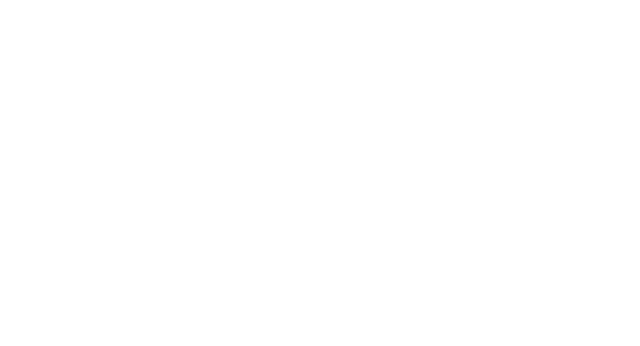
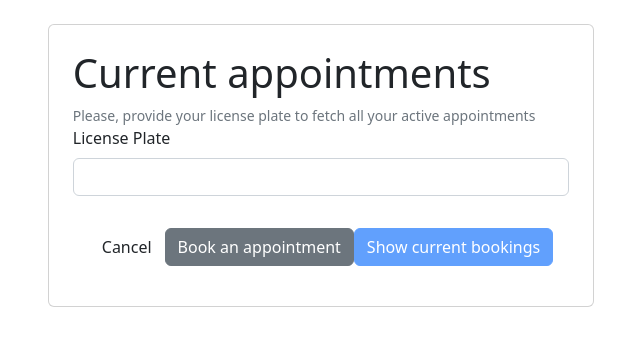
Before and after one commit to Edrac/AppointmentSystemUI, an Angular app in the folder AppointmentSystemUI/: page /current-appointments in a window 1280 px wide. Before the commit this address led to /. Shown: the top 346 px of the page, without its empty margins (319-959 px from the left). Built offline with nearby package versions, Linux system fonts and the light colour scheme.

Commit message:
added new component and updated routes

```diff
--- a/AppointmentSystemUI/src/app/app-routing.module.ts
+++ b/AppointmentSystemUI/src/app/app-routing.module.ts
@@ -10,10 +10,14 @@
   }, {
     path: 'dashboard',
     loadChildren: () => import('src/app/pages/dashboard/dashboard.module').then(m => m.DashboardModule),
-  },{
+  }, {
     path: 'registration',
     loadChildren: () => import('src/app/pages/registration/registration.module').then(m => m.RegistrationModule),
   }, {
+    path: 'current-appointments',
+    loadChildren: () => import('src/app/pages/current-appointments/current-appointments.module').then(m => m.CurrentAppointmentsModule),
+  },
+  {
     path: 'booking',
     loadChildren: () => import('src/app/pages/booking/booking.module').then(m => m.BookingModule),
   }
--- /dev/null
+++ b/AppointmentSystemUI/src/app/pages/current-appointments/current-appointments.component.html
@@ -0,0 +1,43 @@
+<div class="d-flex justify-content-center pt-4">
+  <div class="card p-4">
+    <h1>Current appointments</h1>
+    <small class="text-muted">Please, provide your license plate to fetch all your active appointments</small>
+    <form [formGroup]="registrationForm"
+          (ngSubmit)="getCurrentBookings()">
+      <div class="mb-3">
+        <label for="id"
+               class="form-label">
+          License Plate
+        </label>
+        <input id="id"
+               class="form-control"
+               type="text"
+               formControlName="id">
+      </div>
+      <div class="card-body d-flex justify-content-evenly">
+        <button class="btn btn-default"
+                type="button"
+                [routerLink]="['/dashboard']">Cancel</button>
+        <button class="btn btn-secondary"
+                type="button"
+                [routerLink]="['/booking']">Book an appointment</button>
+        <button class="btn btn-primary"
+                [disabled]="registrationForm.invalid"
+                type="submit">Show current bookings</button>
+      </div>
+    </form>
+  </div>
+</div>
+<div [class.show]="message != undefined && message != ''"
+     class="mt-5 alert alert-{{messageType}} alert-dismissible fade"
+     role="alert">
+  {{message}}
+  <button type="button"
+          class="btn-close"
+          (click)="message = ''"
+          aria-label="Close"></button>
+</div>
+<ul class="list-group">
+  <li class="list-group-item"
+      *ngFor="let appointment of appointments">{{appointment.startTime}} - {{appointment.endTime}}</li>
+</ul>
--- /dev/null
+++ b/AppointmentSystemUI/src/app/pages/current-appointments/current-appointments.component.ts
@@ -0,0 +1,56 @@
+import { Component, OnInit } from '@angular/core';
+import { FormGroup, FormBuilder, FormControl, Validators } from '@angular/forms';
+import { Router } from '@angular/router';
+import { Subscription } from 'rxjs';
+import { ApiAppointmentService } from 'src/app/core/services/api/appointment/api.appointment.service';
+import { Appointments } from 'src/app/shared/interfaces/appointments';
+
+@Component({
+  selector: 'app-current-appointments',
+  templateUrl: './current-appointments.component.html',
+  styleUrls: ['./current-appointments.component.scss']
+})
+export class CurrentAppointmentsComponent implements OnInit {
+
+  private _subscriptions: Subscription = new Subscription();
+  public registrationForm: FormGroup;
+  public message: string | undefined;
+  public messageType: string = 'info';
+  public appointments: Array<Appointments> = new Array();
+
+  constructor(
+    private _formBuilder: FormBuilder,
+    private _apiAppointmentService: ApiAppointmentService,
+    private _router: Router,
+  ) {
+    this.registrationForm = _formBuilder.group(
+      {
+        id: new FormControl('', [Validators.required, Validators.minLength(2)]),
+      }
+    );
+  }
+
+
+  ngOnInit(): void {
+  }
+
+  getCurrentBookings(): void {
+    this._subscriptions.add(
+      this._apiAppointmentService.getAppointments(this.registrationForm.controls['id'].value)
+        .subscribe(
+          (resp: Array<Appointments>) => {
+            if (resp?.length == 0) {
+              this.message = 'No appointments found';
+              this.messageType = 'info';
+            }
+            this.appointments = resp;
+          },
+          (error) => {
+            this.message = error;
+            this.messageType = 'danger';
+          }
+        )
+    );
+  }
+
+}
--- a/AppointmentSystemUI/src/app/pages/dashboard/dashboard.component.html
+++ b/AppointmentSystemUI/src/app/pages/dashboard/dashboard.component.html
@@ -5,10 +5,12 @@
       an
       appointment</small>
     <div class="card-body d-flex justify-content-evenly">
-      <button class="btn btn-primary"
+      <button class="btn btn-success"
               [routerLink]="['/registration']">Register</button>
       <button class="btn btn-primary"
-              [routerLink]="['/booking']">Book</button>
+              [routerLink]="['/current-appointments']">Consult current bookings</button>
+      <button class="btn btn-info"
+              [routerLink]="['/booking']">Book an appointment</button>
     </div>
   </div>
 </div>
```
Also changed, not shown: AppointmentSystemUI/src/app/pages/current-appointments/current-appointments.module.ts (added, +27 -0 lines), AppointmentSystemUI/src/app/pages/current-appointments/current-appointments.component.scss (added), 1 other file (tests, documents, lock files or other folders).
